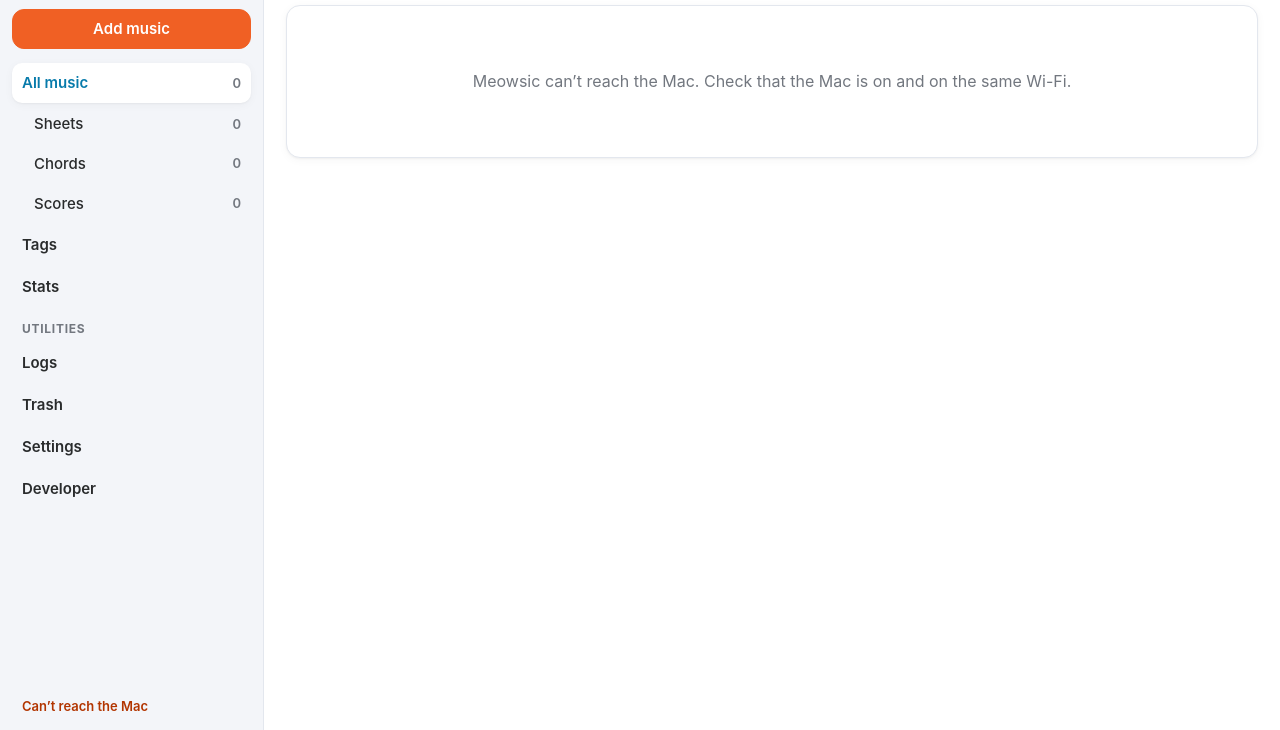
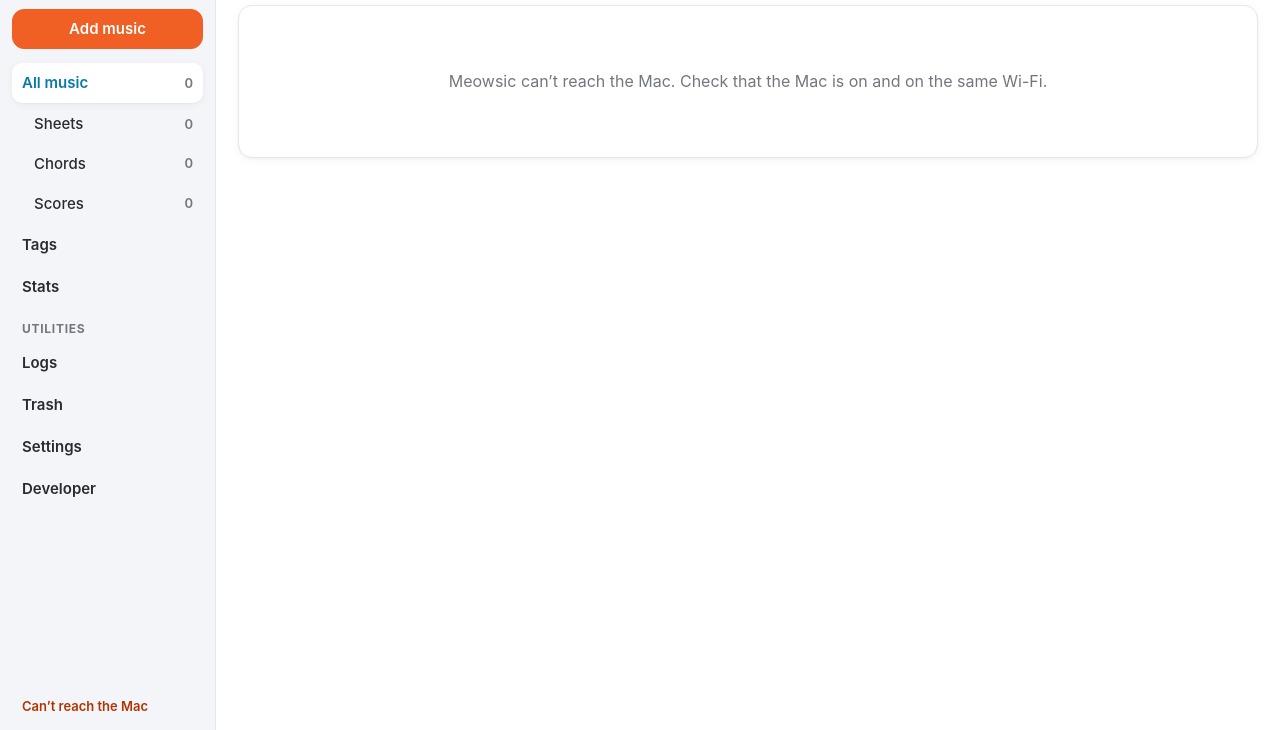
Before and after one commit to emi2git/meowsic, a plain HTML site: page web/index.html in a window 1280 px wide. Shown: the part 70-800 px from the top of the page. Drawn offline with Linux system fonts and the light colour scheme; no server answers.

Commit message:
Narrower left bar
Co-Authored-By: Claude Opus 5.5 <noreply@anthropic.com>
Claude-Session: https://claude.ai/code/session_01XLPqyxxvo7iQ8jw5bisDSe

```diff
--- a/web/css/app.css
+++ b/web/css/app.css
@@ -7,7 +7,7 @@
   --chord: #b23500;
   --danger: #bb0000; --ok: #0f7a3d; --warn: #b23500;
   --paper: #ffffff; --shadow: 0 1px 2px rgba(0, 0, 0, .04), 0 2px 10px rgba(0, 0, 0, .04);
-  --r: 14px; --side: 264px;
+  --r: 14px; --side: 216px;
   --font: -apple-system, BlinkMacSystemFont, "Segoe UI", system-ui, sans-serif;
   color-scheme: light;
 }
@@ -443,7 +443,7 @@ legend { font-weight: 700; margin-bottom: 8px; }
 
 /* ---------- iPad portrait / small laptop ---------- */
 @media (max-width: 1100px) {
-  :root { --side: 232px; }
+  :root { --side: 196px; }
   .details { position: absolute; right: 0; top: 0; bottom: 0; z-index: 30; box-shadow: -10px 0 30px rgba(0, 0, 0, .15); }
   .viewer-body { position: relative; }
 }
```
